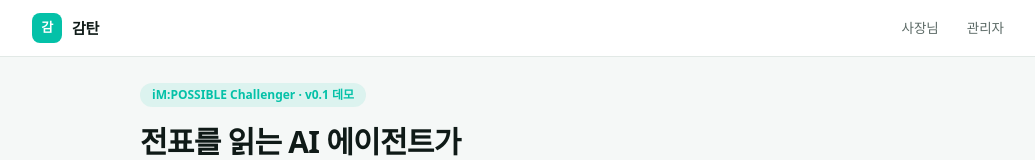
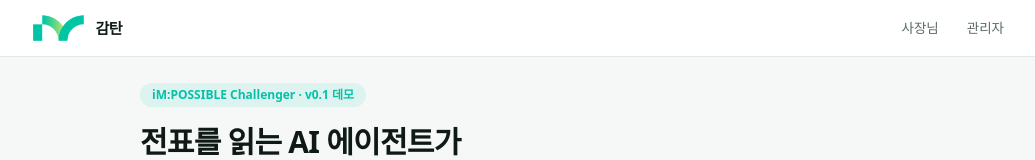
Before and after one commit to alswl722/GamTan-public, a Next.js app in the folder web/: page / in a window 1280 px wide. Shown: the top 160 px of the page, without its empty margins (116-1151 px from the left). Built offline with nearby package versions, Linux system fonts and the light colour scheme.

Commit message:
chore(web): 헤더 로고 iM뱅크 심볼 적용

```diff
--- a/web/app/layout.tsx
+++ b/web/app/layout.tsx
@@ -19,9 +19,8 @@ export default function RootLayout({
         <header className="sticky top-0 z-10 border-b border-line bg-surface">
           <div className="mx-auto flex h-14 max-w-5xl items-center justify-between px-5">
             <Link href="/" className="flex items-center gap-2.5">
-              <span className="grid h-[30px] w-[30px] place-items-center rounded-lg bg-brand text-[13px] font-extrabold tracking-tight text-white">
-                감
-              </span>
+              <img src="/im-symbol.png" alt="iM Bank" className="h-7 w-auto" />
+
               <span className="text-[15px] font-semibold tracking-tight">
                 감탄
               </span>
```
Also changed, not shown: web/public/im-symbol.png (added).
